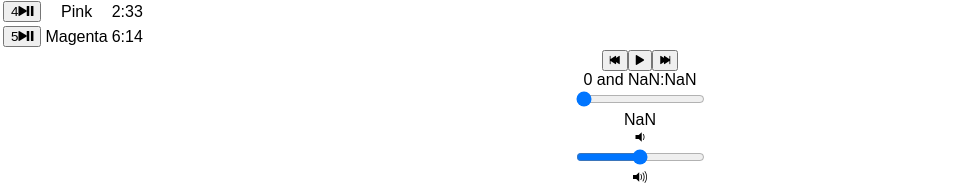
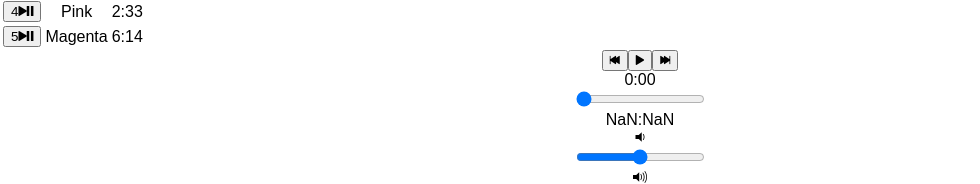
Before and after one commit to kdcarbullido/Bloc-Jams-React, a React (Create React App) app: page /album/the-colors in a window 1280 px wide. Shown: the part 865-1049 px from the top of the page, without its empty margins (0-980 px from the left). Built offline with nearby package versions, Linux system fonts and the light colour scheme.

Commit message:
Fixed Formatting of time on player bar

```diff
--- a/src/components/Album.js
+++ b/src/components/Album.js
@@ -95,6 +95,8 @@ class Album extends Component {
     }
 
     formatTime(timeInSeconds) {
+        let time = timeInSeconds;
+        console.log('formatTime: ', time, "timeinSeconds", timeInSeconds);
         let minutes = Math.floor( timeInSeconds / 60);
         let secs = Math.floor( timeInSeconds % 60);
         console.log(minutes + ":" + secs);
@@ -148,7 +150,9 @@ class Album extends Component {
                     handleNextClick={() => this.handleNextClick()}
                     handleTimeChange={(e) => this.handleTimeChange(e)}
                     handleVolumeChange={(e) => this.handleVolumeChange(e)}
-                    formatTime={() => this.formatTime()}
+                    formatCurrentTime={() => this.formatTime(this.audioElement.currentTime)}
+                    formatDurationTime={() => this.formatTime(this.audioElement.duration)}
+
                 />
             </section>
         );
--- a/src/components/PlayerBar.js
+++ b/src/components/PlayerBar.js
@@ -2,10 +2,6 @@ import React, { Component } from 'react';
 
 class PlayerBar extends Component {
     render () {
-        console.log(this.props.currentTime);
-        let t = this.props.currentTime;
-        let cTime = this.props.formatTime(t);
-        console.log(cTime)
         return (
             <section className="player-bar">
                 <section id="buttons">
@@ -20,7 +16,7 @@ class PlayerBar extends Component {
                     </button>
                 </section>
                 <section id="time-control">
-                    <div className="current-time">{this.props.currentTime} and {this.props.formatTime(this.props.currentTime)}</div>
+                    <div className="current-time">{this.props.formatCurrentTime()}</div>
                     <input
                         type="range"
                         className="seek-bar"
@@ -30,7 +26,7 @@ class PlayerBar extends Component {
                         step="0.01"
                         onChange={this.props.handleTimeChange}
                     />
-                    <div className="total-time">{this.props.duration}</div>
+                    <div className="total-time">{this.props.formatDurationTime()}</div>
                 </section>
                 <section id="volume-control">
                     <div className="icon ion-volume-low"></div>
```
